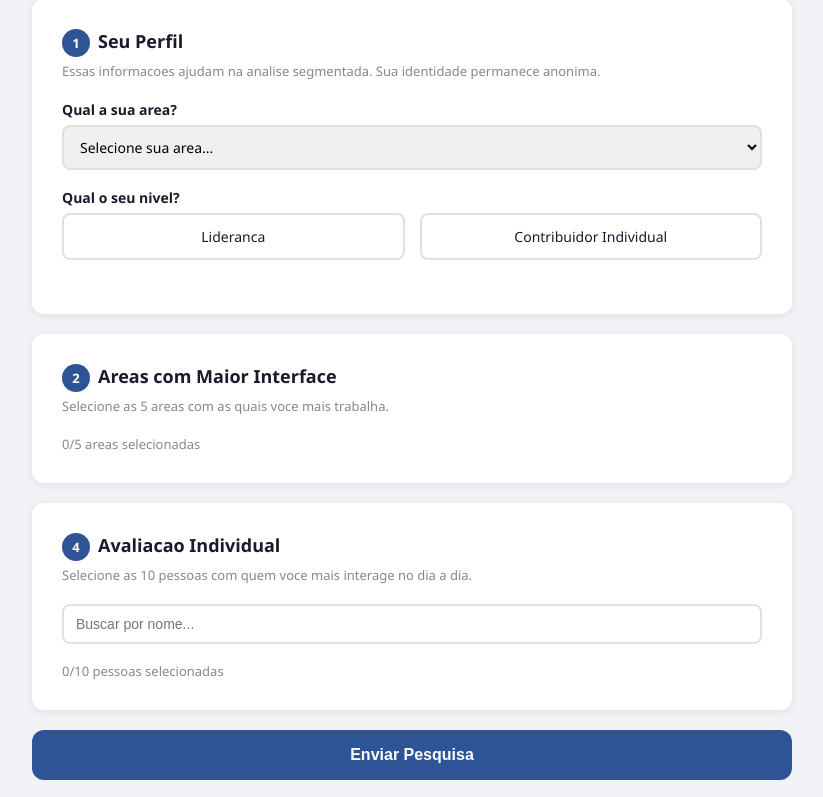
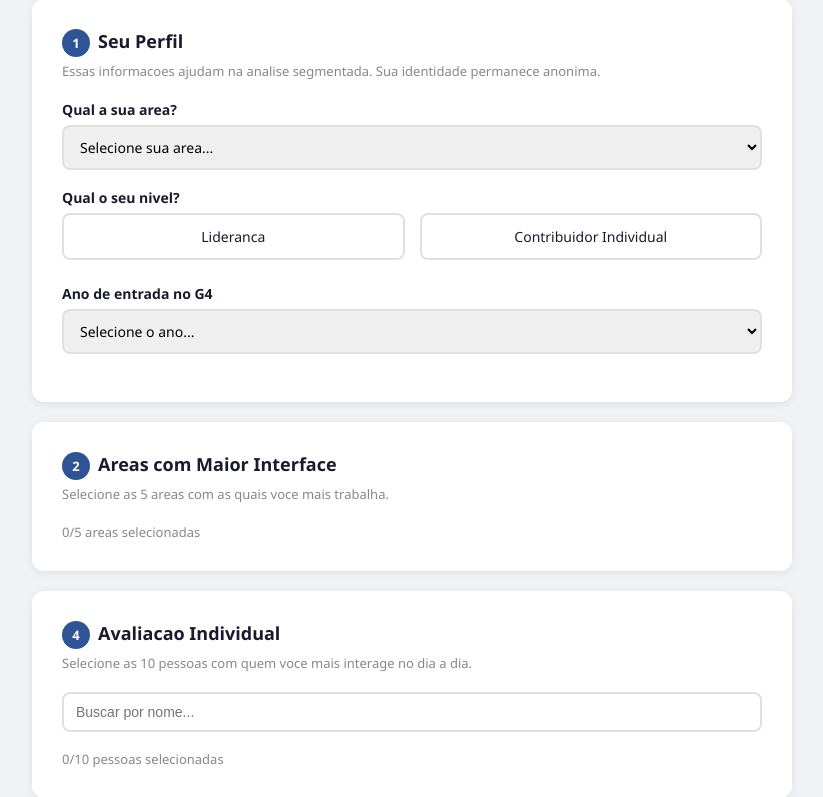
Before and after one commit to franciscobezerrag4/pesquisa-g4, a Flask app: template templates/pesquisa.html in a window 1280 px wide. Shown: the part 145-942 px from the top of the page, without its empty margins (228-1051 px from the left). Run offline with Flask 3, Linux system fonts and the light colour scheme; the template is opened without the code that fills it, so the values that code supplies are empty.

Commit message:
Add ano de entrada no G4 field to survey identification section
- New select field (2019-2026) in profile section
- Stored in respostas table with migration for existing DB
- Included in all export sheets (NPS detalhado, individuais)
- Validated on frontend and backend

Co-Authored-By: Claude Opus 4.6 (1M context) <noreply@anthropic.com>

```diff
--- a/app.py
+++ b/app.py
@@ -81,6 +81,7 @@ def init_db():
             token_id INTEGER NOT NULL,
             area_respondente TEXT NOT NULL,
             senioridade TEXT NOT NULL,
+            ano_entrada TEXT,
             criado_em TEXT DEFAULT CURRENT_TIMESTAMP,
             FOREIGN KEY (token_id) REFERENCES tokens(id)
         );
@@ -106,6 +107,20 @@ def init_db():
 
 
 init_db()
+
+
+# Migration: add ano_entrada column if not exists
+def migrate_db():
+    conn = get_db()
+    try:
+        conn.execute('SELECT ano_entrada FROM respostas LIMIT 1')
+    except sqlite3.OperationalError:
+        conn.execute('ALTER TABLE respostas ADD COLUMN ano_entrada TEXT')
+        conn.commit()
+    conn.close()
+
+
+migrate_db()
 
 
 # === ROTAS PUBLICAS (pesquisa) ===
@@ -153,6 +168,9 @@ def enviar_resposta(token):
     if not data.get('area_respondente') or not data.get('senioridade'):
         return jsonify({'error': 'Area e senioridade sao obrigatorios'}), 400
 
+    if not data.get('ano_entrada'):
+        return jsonify({'error': 'Ano de entrada e obrigatorio'}), 400
+
     if not data.get('nps_areas') or len(data['nps_areas']) != 5:
         return jsonify({'error': 'Selecione exatamente 5 areas e avalie todas'}), 400
 
@@ -166,8 +184,8 @@ def enviar_resposta(token):
             return jsonify({'error': 'Notas devem ser entre 0 e 10'}), 400
 
     cursor = conn.execute(
-        'INSERT INTO respostas (token_id, area_respondente, senioridade) VALUES (?, ?, ?)',
-        (t['id'], data['area_respondente'], data['senioridade'])
+        'INSERT INTO respostas (token_id, area_respondente, senioridade, ano_entrada) VALUES (?, ?, ?, ?)',
+        (t['id'], data['area_respondente'], data['senioridade'], data.get('ano_entrada', ''))
     )
     resposta_id = cursor.lastrowid
 
@@ -394,11 +412,11 @@ def exportar_resultados():
 
     # Aba 2: NPS Detalhado
     ws2 = wb.create_sheet('Respostas NPS Detalhadas')
-    headers2 = ['Resposta #', 'Area do Respondente', 'Senioridade', 'Area Avaliada', 'Nota', 'Comentario', 'Data']
+    headers2 = ['Resposta #', 'Area do Respondente', 'Senioridade', 'Ano de Entrada', 'Area Avaliada', 'Nota', 'Comentario', 'Data']
     style_header(ws2, headers2)
 
     detalhes = conn.execute('''
-        SELECT r.id, r.area_respondente, r.senioridade, n.area_avaliada, n.nota, n.comentario, r.criado_em
+        SELECT r.id, r.area_respondente, r.senioridade, r.ano_entrada, n.area_avaliada, n.nota, n.comentario, r.criado_em
         FROM respostas r
         JOIN nps_areas n ON n.resposta_id = r.id
         ORDER BY r.id, n.area_avaliada
@@ -408,12 +426,13 @@ def exportar_resultados():
         ws2.cell(row=i, column=1, value=d['id'])
         ws2.cell(row=i, column=2, value=d['area_respondente'])
         ws2.cell(row=i, column=3, value=d['senioridade'])
-        ws2.cell(row=i, column=4, value=d['area_avaliada'])
-        ws2.cell(row=i, column=5, value=d['nota'])
-        ws2.cell(row=i, column=6, value=d['comentario'])
-        ws2.cell(row=i, column=7, value=d['criado_em'])
+        ws2.cell(row=i, column=4, value=d['ano_entrada'])
+        ws2.cell(row=i, column=5, value=d['area_avaliada'])
+        ws2.cell(row=i, column=6, value=d['nota'])
+        ws2.cell(row=i, column=7, value=d['comentario'])
+        ws2.cell(row=i, column=8, value=d['criado_em'])
 
-    for col in 'ABCDEFG':
+    for col in 'ABCDEFGH':
         ws2.column_dimensions[col].width = 22
 
     # Aba 3: NPS por Senioridade
@@ -473,11 +492,11 @@ def exportar_resultados():
 
     # Aba 5: Individuais Detalhado
     ws5 = wb.create_sheet('Individuais Detalhado')
-    headers5 = ['Resposta #', 'Area do Respondente', 'Senioridade', 'Funcionario Avaliado', 'Recomenda', 'Motivo', 'Data']
+    headers5 = ['Resposta #', 'Area do Respondente', 'Senioridade', 'Ano de Entrada', 'Funcionario Avaliado', 'Recomenda', 'Motivo', 'Data']
     style_header(ws5, headers5)
 
     ind_det = conn.execute('''
-        SELECT r.id, r.area_respondente, r.senioridade, a.funcionario_avaliado, a.recomenda, a.motivo, r.criado_em
+        SELECT r.id, r.area_respondente, r.senioridade, r.ano_entrada, a.funcionario_avaliado, a.recomenda, a.motivo, r.criado_em
         FROM respostas r
         JOIN avaliacoes_individuais a ON a.resposta_id = r.id
         ORDER BY r.id, a.funcionario_avaliado
@@ -487,12 +506,13 @@ def exportar_resultados():
         ws5.cell(row=i, column=1, value=d['id'])
         ws5.cell(row=i, column=2, value=d['area_respondente'])
         ws5.cell(row=i, column=3, value=d['senioridade'])
-        ws5.cell(row=i, column=4, value=d['funcionario_avaliado'])
-        ws5.cell(row=i, column=5, value='Sim' if d['recomenda'] else 'Nao')
-        ws5.cell(row=i, column=6, value=d['motivo'])
-        ws5.cell(row=i, column=7, value=d['criado_em'])
+        ws5.cell(row=i, column=4, value=d['ano_entrada'])
+        ws5.cell(row=i, column=5, value=d['funcionario_avaliado'])
+        ws5.cell(row=i, column=6, value='Sim' if d['recomenda'] else 'Nao')
+        ws5.cell(row=i, column=7, value=d['motivo'])
+        ws5.cell(row=i, column=8, value=d['criado_em'])
 
-    for col in 'ABCDEFG':
+    for col in 'ABCDEFGH':
         ws5.column_dimensions[col].width = 22
 
     # Aba 6: Comentarios
--- a/templates/pesquisa.html
+++ b/templates/pesquisa.html
@@ -97,6 +97,21 @@
                     </div>
                 </div>
             </div>
+
+            <div class="form-group">
+                <label>Ano de entrada no G4</label>
+                <select id="ano-entrada">
+                    <option value="">Selecione o ano...</option>
+                    <option value="2019">2019</option>
+                    <option value="2020">2020</option>
+                    <option value="2021">2021</option>
+                    <option value="2022">2022</option>
+                    <option value="2023">2023</option>
+                    <option value="2024">2024</option>
+                    <option value="2025">2025</option>
+                    <option value="2026">2026</option>
+                </select>
+            </div>
         </div>
 
         <!-- SECAO 2: Selecao de Areas -->
@@ -164,13 +179,14 @@
             let steps = 0;
             if (document.getElementById('area-respondente').value) steps++;
             if (document.querySelector('input[name="senioridade"]:checked')) steps++;
+            if (document.getElementById('ano-entrada').value) steps++;
             if (selectedAreas.length === MAX_AREAS) steps++;
             const npsComplete = selectedAreas.length === MAX_AREAS && selectedAreas.every(a => npsData[a] !== undefined);
             if (npsComplete) steps++;
             if (selectedPersons.length === MAX_PERSONS) steps++;
             const evalsComplete = selectedPersons.length === MAX_PERSONS && selectedPersons.every(p => evalData[p] !== undefined && evalData[p].recomenda !== undefined);
             if (evalsComplete) steps++;
-            document.getElementById('progress-bar').style.width = (steps / 6 * 100) + '%';
+            document.getElementById('progress-bar').style.width = (steps / 7 * 100) + '%';
         }
 
         function toggleArea(el) {
@@ -353,6 +369,11 @@
                 errorEl.innerHTML = '<div class="msg msg-error">Selecione seu nivel de senioridade.</div>';
                 return;
             }
+            const ano_entrada = document.getElementById('ano-entrada').value;
+            if (!ano_entrada) {
+                errorEl.innerHTML = '<div class="msg msg-error">Selecione seu ano de entrada no G4.</div>';
+                return;
+            }
             if (selectedAreas.length !== MAX_AREAS) {
                 errorEl.innerHTML = '<div class="msg msg-error">Selecione exatamente 5 areas.</div>';
                 return;
@@ -381,6 +402,7 @@
             const payload = {
                 area_respondente: area_respondente,
                 senioridade: senioridade_el.value,
+                ano_entrada: ano_entrada,
                 nps_areas: selectedAreas.map(a => ({
                     area: a,
                     nota: npsData[a].nota,
@@ -420,6 +442,7 @@
 
         // Listen for changes
         document.getElementById('area-respondente').addEventListener('change', updateProgress);
+        document.getElementById('ano-entrada').addEventListener('change', updateProgress);
         document.querySelectorAll('input[name="senioridade"]').forEach(r => r.addEventListener('change', updateProgress));
     </script>
 </body>
```
